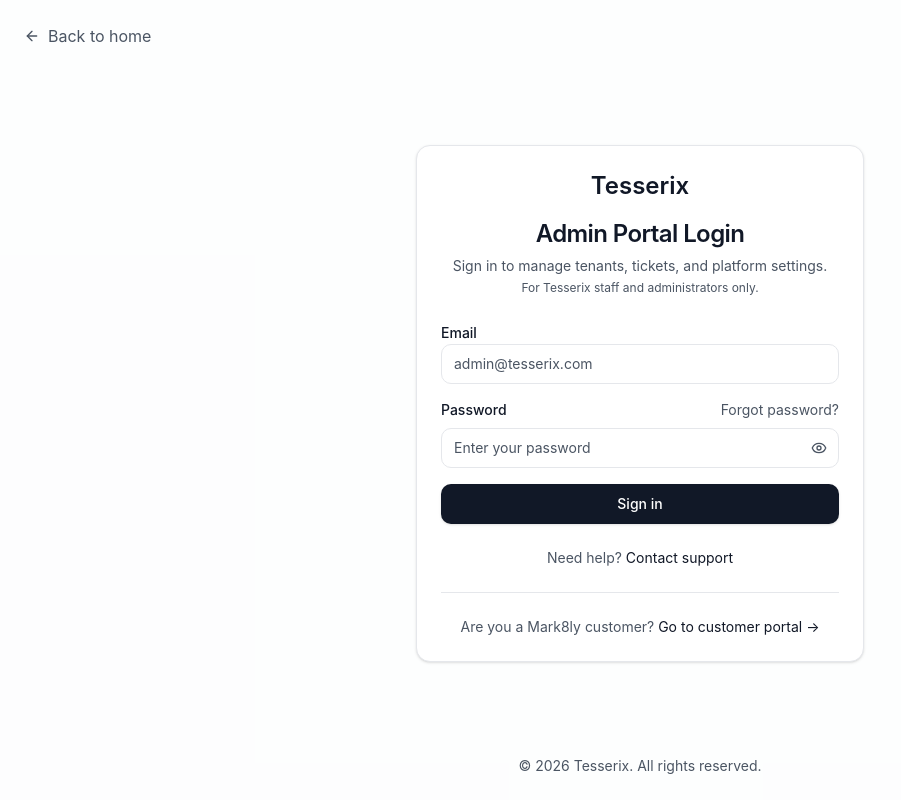
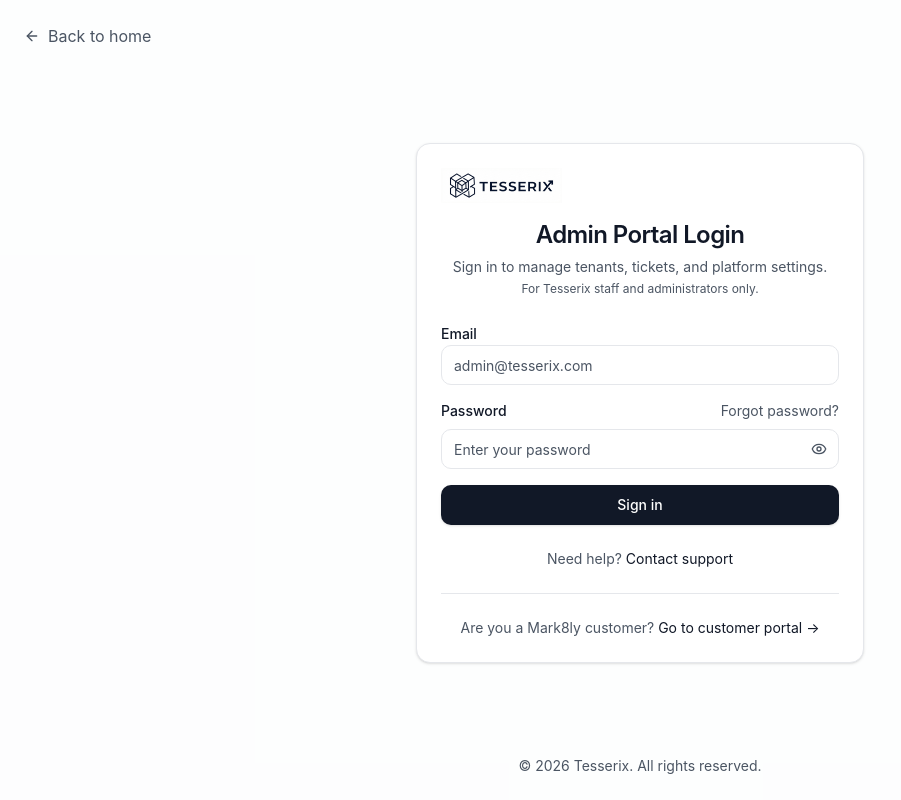
Before and after one commit to Tesseract-Nexus/tesserix-home, a Next.js app: page /login in a window 1280 px wide. Shown: the whole page, without its empty margins (0-901 px from the left). Built offline with nearby package versions, Linux system fonts and the light colour scheme.

Commit message:
replace text logo with image logo in login, sidebar, footer, and navbar components; add logo image file

```diff
--- a/app/login/page.tsx
+++ b/app/login/page.tsx
@@ -3,6 +3,7 @@
 import { useState } from "react";
 import { useSearchParams } from "next/navigation";
 import Link from "next/link";
+import Image from "next/image";
 import { Eye, EyeOff, ArrowLeft, Loader2 } from "lucide-react";
 import { Button } from "@/components/ui/button";
 import { Card, CardContent, CardDescription, CardHeader, CardTitle } from "@/components/ui/card";
@@ -50,7 +51,7 @@ export default function LoginPage() {
         <Card className="w-full max-w-md shadow-sm">
           <CardHeader className="text-center">
             <Link href="/" className="inline-block mb-4">
-              <span className="text-2xl font-semibold text-foreground">Tesserix</span>
+              <Image src="/logo.png" alt="Tesserix" width={121} height={36} />
             </Link>
             <CardTitle className="text-2xl">Admin Portal Login</CardTitle>
             <CardDescription>
--- a/components/admin/sidebar.tsx
+++ b/components/admin/sidebar.tsx
@@ -1,6 +1,7 @@
 "use client";
 
 import Link from "next/link";
+import Image from "next/image";
 import { usePathname } from "next/navigation";
 import {
   LayoutDashboard,
@@ -38,7 +39,7 @@ export function AdminSidebar() {
       {/* Logo */}
       <div className="flex h-16 items-center px-6">
         <Link href="/dashboard" className="flex items-center">
-          <span className="text-xl font-bold text-sidebar-foreground">Tesserix</span>
+          <Image src="/logo.png" alt="Tesserix" width={94} height={28} />
           <span className="ml-2 rounded bg-sidebar-accent px-2 py-0.5 text-xs font-medium text-sidebar-accent-foreground">
             Admin
           </span>
--- a/components/common/footer.tsx
+++ b/components/common/footer.tsx
@@ -1,4 +1,5 @@
 import Link from "next/link";
+import Image from "next/image";
 
 const footerNavigation = {
   products: [
@@ -55,7 +56,7 @@ export function Footer() {
         <div className="xl:grid xl:grid-cols-3 xl:gap-8">
           {/* Brand */}
           <div className="space-y-4">
-            <span className="text-xl font-semibold text-foreground">Tesserix</span>
+            <Image src="/logo.png" alt="Tesserix" width={94} height={28} />
             <p className="text-sm text-muted-foreground max-w-xs leading-relaxed">
               Commerce infrastructure for growing businesses. Build, launch, and scale your online marketplace.
             </p>
--- a/components/common/navbar.tsx
+++ b/components/common/navbar.tsx
@@ -2,6 +2,7 @@
 
 import * as React from "react";
 import Link from "next/link";
+import Image from "next/image";
 import { Menu, X, ChevronDown, ShoppingBag, ChefHat, Hospital, Trophy } from "lucide-react";
 import { Button } from "@/components/ui/button";
 import { cn } from "@/lib/utils";
@@ -92,7 +93,7 @@ export function Navbar() {
         {/* Logo */}
         <div className="flex lg:flex-1">
           <Link href="/" className="-m-1.5 p-1.5">
-            <span className="text-xl font-semibold text-foreground">Tesserix</span>
+            <Image src="/logo.png" alt="Tesserix" width={108} height={32} priority />
           </Link>
         </div>
 
@@ -219,7 +220,7 @@ export function Navbar() {
         aria-label="Mobile navigation"
       >
         <div className="flex items-center justify-between px-6 py-4 border-b">
-          <span className="text-xl font-semibold text-foreground">Tesserix</span>
+          <Image src="/logo.png" alt="Tesserix" width={108} height={32} />
           <button
             type="button"
             className="-m-2.5 rounded-md p-2.5 text-foreground"
```
Also changed, not shown: public/logo.png (added).
